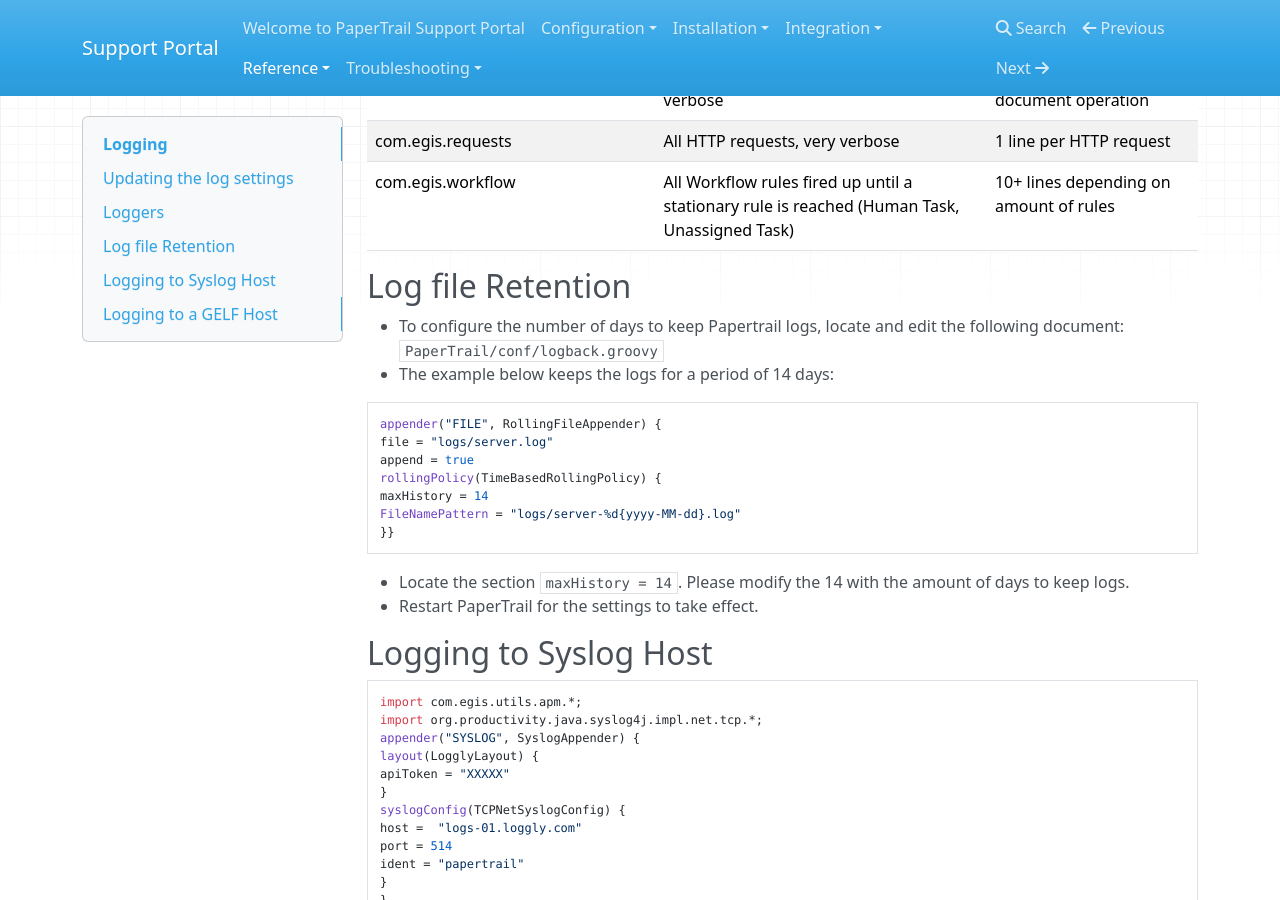
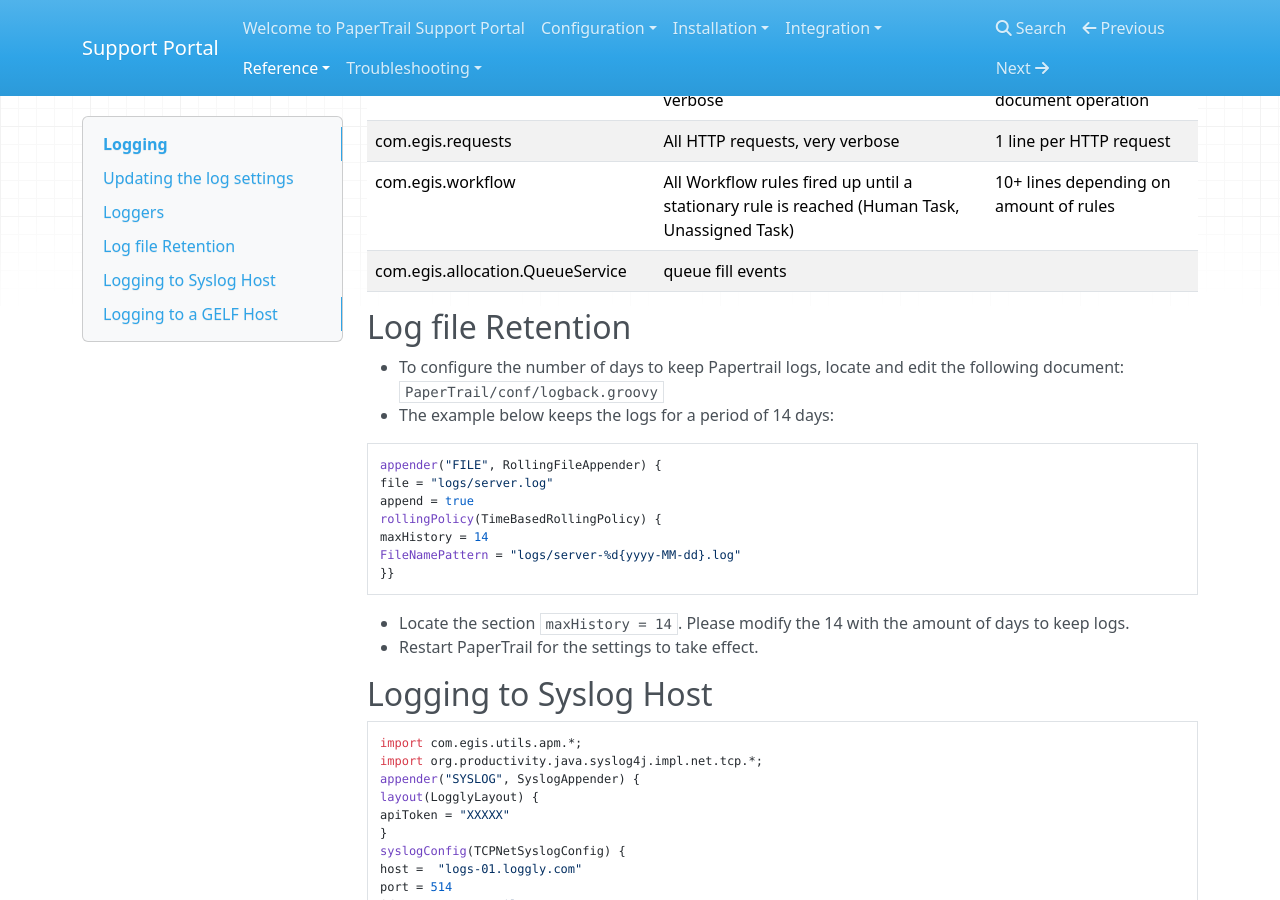
Before and after one commit to ryanegis/support-portal, an MkDocs documentation site: the page built from docs/Reference/Logging.md, in a window 1280 px wide and 900 px high, scrolled down 723 px. Built offline with MkDocs 1.6.1, drawn with Linux system fonts in a browser that asks for light colours; nearby versions of some CDN libraries; old or Windows-style settings are respelled for this version of MkDocs.

Commit message:
Update Logging.md

```diff
--- a/docs/Reference/Logging.md
+++ b/docs/Reference/Logging.md
@@ -20,6 +20,7 @@
 | com.egis.DocumentLogger  | All actions on documents, somewhat verbose | Up to 5 - 10 lines per document operation
 | com.egis.requests  | All HTTP requests, very verbose | 1 line per HTTP request
 | com.egis.workflow  | All Workflow rules fired up until a stationary rule is reached (Human Task, Unassigned Task) | 10+ lines depending on amount of rules
+| com.egis.allocation.QueueService | queue fill events |
 
 ## Log file Retention
 
```
